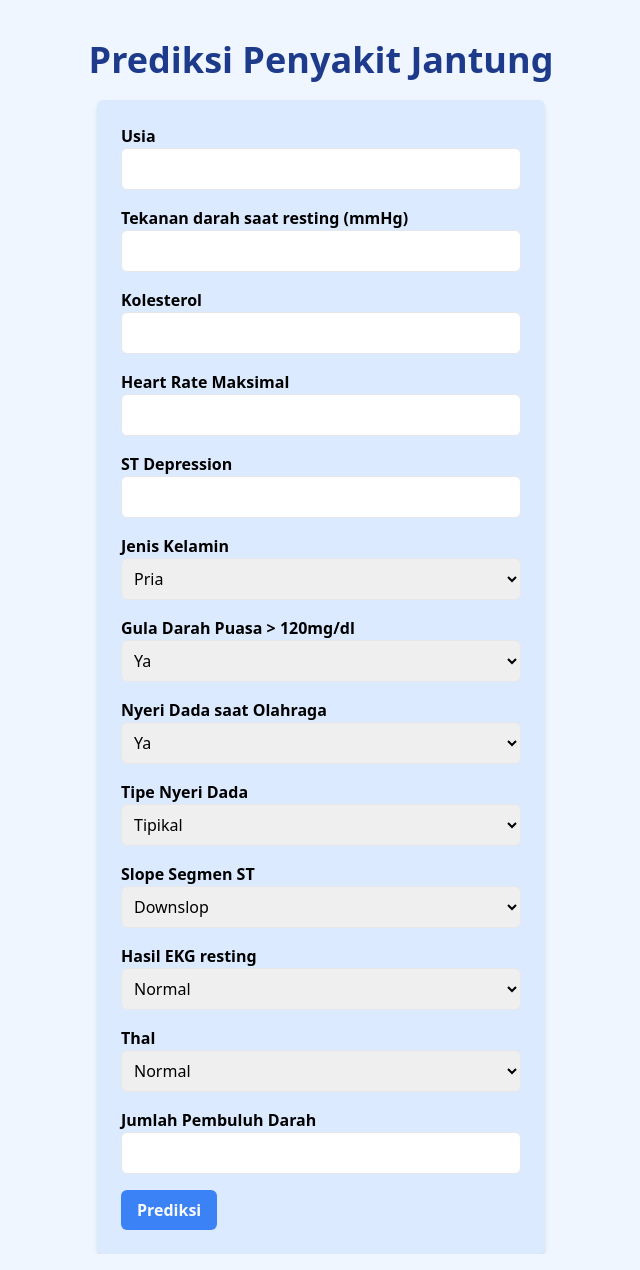
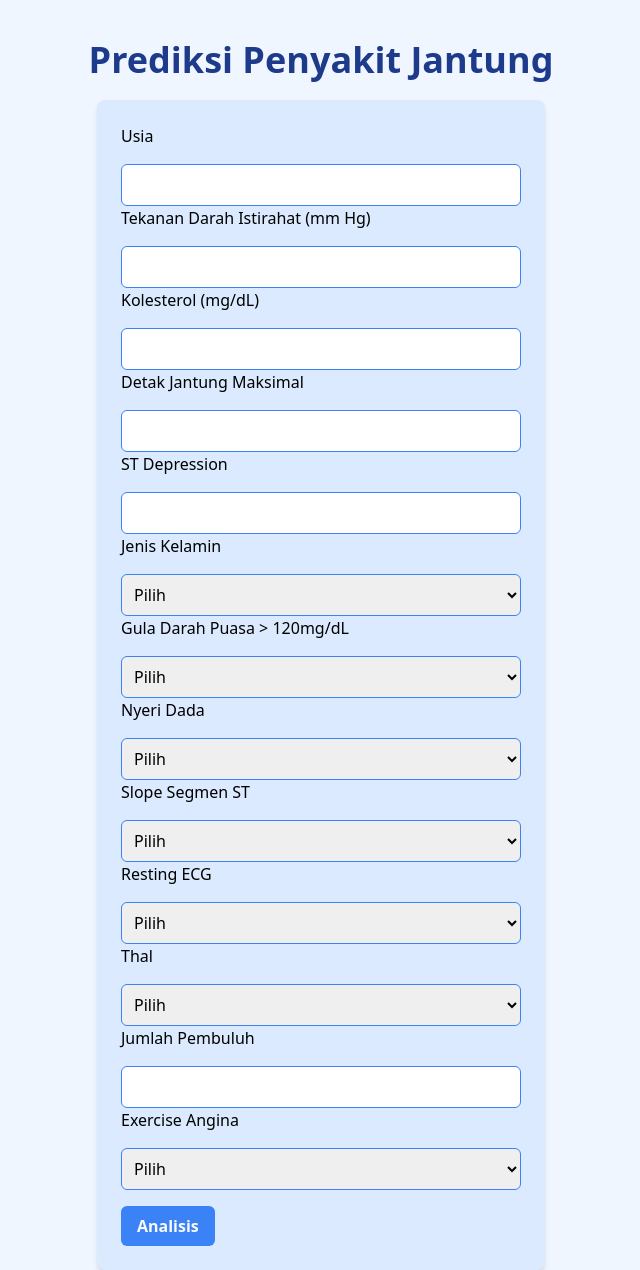
Before and after one commit to nicolas5143/tugas_mlops, a Flask app: page / in a window 1280 px wide. Shown: the whole page, without its empty margins (319-959 px from the left). Run offline with Flask 3, Linux system fonts and the light colour scheme; parts of the project's set-up code (start-up, migrations or seed data) failed here and were passed over; some libraries are stand-ins or nearby versions.

Commit message:
Fix nama manusiawi

```diff
--- a/templates/index.html
+++ b/templates/index.html
@@ -6,117 +6,94 @@
 <script src="https://cdn.tailwindcss.com"></script>
 </head>
 <body class="bg-blue-50">
-  <h1 class="text-4xl font-semibold text-blue-900 text-center mt-10">Prediksi Penyakit Jantung</h1>
+    <h1 class="text-4xl font-semibold text-blue-900 text-center mt-10">
+        Prediksi Penyakit Jantung
+    </h1>
 
-  <div class="bg-blue-100 p-6 rounded-md shadow-md max-w-md m-auto mt-5">
-    <form action="/" method="POST" class="space-y-4">
-      <div>
-        <label for="age" class="block font-semibold">Usia</label>
-        <input id="age" name="age" type="number" min="0" step="1" required
-               class="w-full p-2 border rounded-md">
-      </div>
+    <div class="max-w-md p-6 bg-blue-100 rounded-lg shadow-md mt-5 ml-auto mr-auto">
+        <form method="POST" class="space-y-4">
+            <label>Usia</label>
+            <input name="age" type="number" step="1" min="0" max="120" class="w-full p-2 rounded-md border border-blue-500"/>
 
-      <div>
-        <label for="resting_bp" class="block font-semibold">Tekanan darah saat resting (mmHg)</label>
-        <input id="resting_bp" name="resting_bp" type="number" min="0" step="1" required
-               class="w-full p-2 border rounded-md">
-      </div>
+            <label>Tekanan Darah Istirahat (mm Hg)</label>
+            <input name="resting_bp" type="number" step="1" min="0" max="250" class="w-full p-2 rounded-md border border-blue-500"/>
 
-      <div>
-        <label for="cholesterol" class="block font-semibold">Kolesterol</label>
-        <input id="cholesterol" name="cholesterol" type="number" min="0" step="1" required
-               class="w-full p-2 border rounded-md">
-      </div>
+            <label>Kolesterol (mg/dL)</label>
+            <input name="cholesterol" type="number" step="1" min="0" max="500" class="w-full p-2 rounded-md border border-blue-500"/>
 
-      <div>
-        <label for="max_heartrate" class="block font-semibold">Heart Rate Maksimal</label>
-        <input id="max_heartrate" name="max_heartrate" type="number" min="0" step="1" required
-               class="w-full p-2 border rounded-md">
-      </div>
+            <label>Detak Jantung Maksimal</label>
+            <input name="max_heartrate" type="number" step="1" min="0" max="220" class="w-full p-2 rounded-md border border-blue-500"/>
 
-      <div>
-        <label for="st_depress" class="block font-semibold">ST Depression</label>
-        <input id="st_depress" name="st_depress" type="number" step="0.1" required
-               class="w-full p-2 border rounded-md">
-      </div>
+            <label>ST Depression</label>
+            <input name="st_depress" type="number" step="0.1" min="0" max="10" class="w-full p-2 rounded-md border border-blue-500"/>
 
-      <div>
-        <label for="sex" class="block font-semibold">Jenis Kelamin</label>
-        <select id="sex" name="sex" class="w-full p-2 border rounded-md">
+            <label>Jenis Kelamin</label>
+            <select name="sex" class="w-full p-2 rounded-md border border-blue-500">
+                <option value="">Pilih</option>
                 <option value="0">Pria</option>
                 <option value="1">Wanita</option>
             </select>
-      </div>
 
-      <div>
-        <label for="fasting_sugar" class="block font-semibold">Gula Darah Puasa > 120mg/dl</label>
-        <select id="fasting_sugar" name="fasting_sugar" class="w-full p-2 border rounded-md">
+            <label>Gula Darah Puasa > 120mg/dL</label>
+            <select name="fasting_sugar" class="w-full p-2 rounded-md border border-blue-500">
+                <option value="">Pilih</option>
                 <option value="0">Ya</option>
                 <option value="1">Tidak</option>
             </select>
-      </div>
 
-      <div>
-        <label for="exercise_angina" class="block font-semibold">Nyeri Dada saat Olahraga</label>
-        <select id="exercise_angina" name="exercise_angina" class="w-full p-2 border rounded-md">
-          <option value="0">Ya</option>
-          <option value="1">Tidak</option>
-        </select>
-      </div>
-
-      <div>
-        <label for="chest_pain" class="block font-semibold">Tipe Nyeri Dada</label>
-        <select id="chest_pain" name="chest_pain" class="w-full p-2 border rounded-md">
+            <label>Nyeri Dada</label>
+            <select name="chest_pain" class="w-full p-2 rounded-md border border-blue-500">
+                <option value="">Pilih</option>
                 <option value="0">Tipikal</option>
                 <option value="1">Atipikal</option>
-          <option value="2">Non-Anginal</option>
+                <option value="2">Non-anginal</option>
                 <option value="3">Asymptomatik</option>
             </select>
-      </div>
 
-      <div>
-        <label for="st_slope" class="block font-semibold">Slope Segmen ST</label>
-        <select id="st_slope" name="st_slope" class="w-full p-2 border rounded-md">
+            <label>Slope Segmen ST</label>
+            <select name="st_slope" class="w-full p-2 rounded-md border border-blue-500">
+                <option value="">Pilih</option>
                 <option value="0">Downslop</option>
                 <option value="1">Flat</option>
                 <option value="2">Upslop</option>
             </select>
-      </div>
 
-      <div>
-        <label for="rest_ecg" class="block font-semibold">Hasil EKG resting</label>
-        <select id="rest_ecg" name="rest_ecg" class="w-full p-2 border rounded-md">
+            <label>Resting ECG</label>
+            <select name="rest_ecg" class="w-full p-2 rounded-md border border-blue-500">
+                <option value="">Pilih</option>
                 <option value="0">Normal</option>
-          <option value="1">ST abnormal</option>
-          <option value="2">Left ventricular hypertrophy</option>
+                <option value="1">Abnormal</option>
+                <option value="2">Hypertrophy</option>
             </select>
-      </div>
 
-      <div>
-        <label for="thal" class="block font-semibold">Thal</label>
-        <select id="thal" name="thal" class="w-full p-2 border rounded-md">
+            <label>Thal</label>
+            <select name="thal" class="w-full p-2 rounded-md border border-blue-500">
+                <option value="">Pilih</option>
                 <option value="0">Normal</option>
                 <option value="1">Fixed defect</option>
                 <option value="2">Reversible defect</option>
             </select>
-      </div>
 
-      <div>
-        <label for="vessels" class="block font-semibold">Jumlah Pembuluh Darah</label>
-        <input id="vessels" name="vessels" type="number" min="0" max="3" step="1" required
-               class="w-full p-2 border rounded-md">
-      </div>
+            <label>Jumlah Pembuluh</label>
+            <input name="vessels" type="number" step="1" min="0" max="3" class="w-full p-2 rounded-md border border-blue-500"/>
 
-      <button type="submit"
-              class="bg-blue-500 hover:bg-blue-600 text-gray-50 font-semibold px-4 py-2 rounded-md">
-        Prediksi
+            <label>Exercise Angina</label>
+            <select name="exercise_angina" class="w-full p-2 rounded-md border border-blue-500">
+                <option value="">Pilih</option>
+                <option value="0">Ya</option>
+                <option value="1">Tidak</option>
+            </select>
+
+            <button type="submit" class="bg-blue-500 text-gray-50 font-semibold px-4 py-2 rounded-md mt-4 hover:bg-blue-600">
+                Analisis
             </button>
         </form>
 
         {% if prediction is not none %}
-      <h3 class="text-2xl font-semibold mt-5">Prediksi: {{ prediction }}</h3>
+            <h2 class="text-2xl font-semibold mt-5">
+                Hasil prediksi: {{ prediction == 0 and "Negatif (tidak sakit jantung)" or "Positif (sakit jantung)" }}
+            </h2>
         {% endif %}
     </div>
-
 </body>
 </html>
```
Lines whose indentation alone changed are shown as unchanged.
